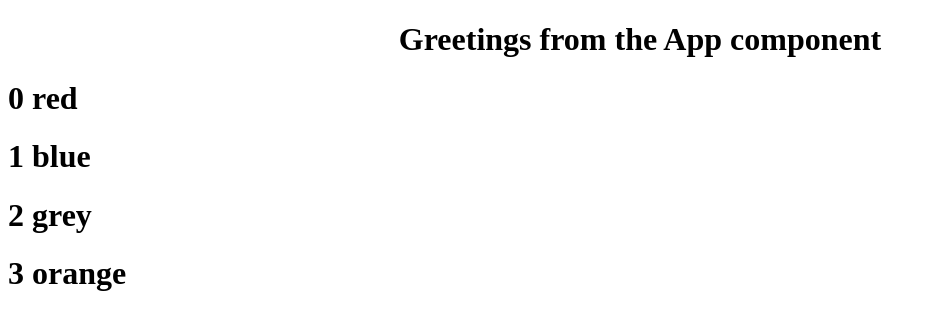
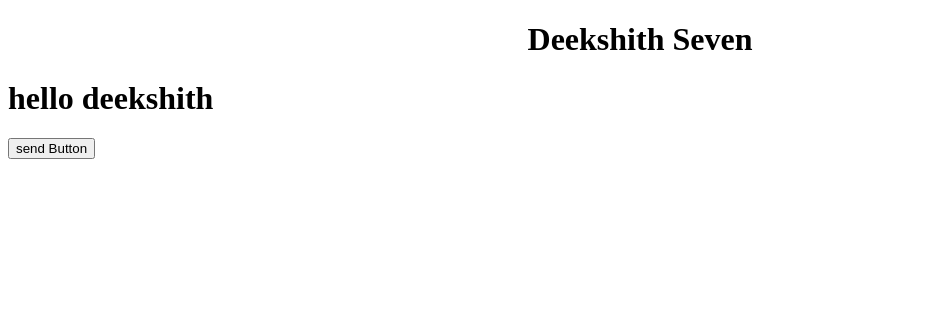
Before and after one commit to deekshith786/angular, an Angular app in the folder structural-directives/: page / in a window 1280 px wide. Shown: the top 330 px of the page, without its empty margins (0-936 px from the left). Built offline with nearby package versions, Linux system fonts and the light colour scheme.

Commit message:
Component Interactions
data exchange b/w parent and child component

```diff
--- a/structural-directives/src/app/app.component.html
+++ b/structural-directives/src/app/app.component.html
@@ -1,6 +1,6 @@
 <div style="text-align:center">
   <h1>
-      Greetings from the App component
+    {{myName}}
   </h1>
 </div>
-<app-test></app-test>
+<app-test (childEvent)="name=$event" [parentData] = "name"></app-test>
--- a/structural-directives/src/app/app.component.ts
+++ b/structural-directives/src/app/app.component.ts
@@ -7,4 +7,7 @@ import { Component } from '@angular/core';
 })
 export class AppComponent {
   title = 'structural-directives';
+  public name = "deekshith";
+  public myName = "Deekshith Seven";
+
 }
--- a/structural-directives/src/app/test/test.component.ts
+++ b/structural-directives/src/app/test/test.component.ts
@@ -1,20 +1,21 @@
-import { Component, OnInit } from '@angular/core';
+import { Component, Input, OnInit, Output, EventEmitter } from '@angular/core';
 
 @Component({
   selector: 'app-test',
-  template: `
-
-    <div *ngFor="let color of colors; index as i">
-      <h1>{{i}} {{color}}</h1>
-    </div>
+  template:`
+  <h1>{{"hello " + name }}</h1>
+  <button (click)="fireEvent()">send Button</button>
   `,
-  styles: [`
-
-  `]
+  styles: []
 })
 export class TestComponent implements OnInit {
 
-  public colors = ['red', 'blue', 'grey', 'orange'];
+  @Input ('parentData') public name: any;
+  @Output() public  childEvent = new EventEmitter();
+
+  fireEvent() {
+    this.childEvent.emit("Hey deekshith how are you");
+  }
   constructor() { }
 
   ngOnInit(): void {
```
Also changed, not shown: structural-directives/src/app/test/test.component.html (+6 -1 lines), 1 other file (tests, documents, lock files or other folders).
